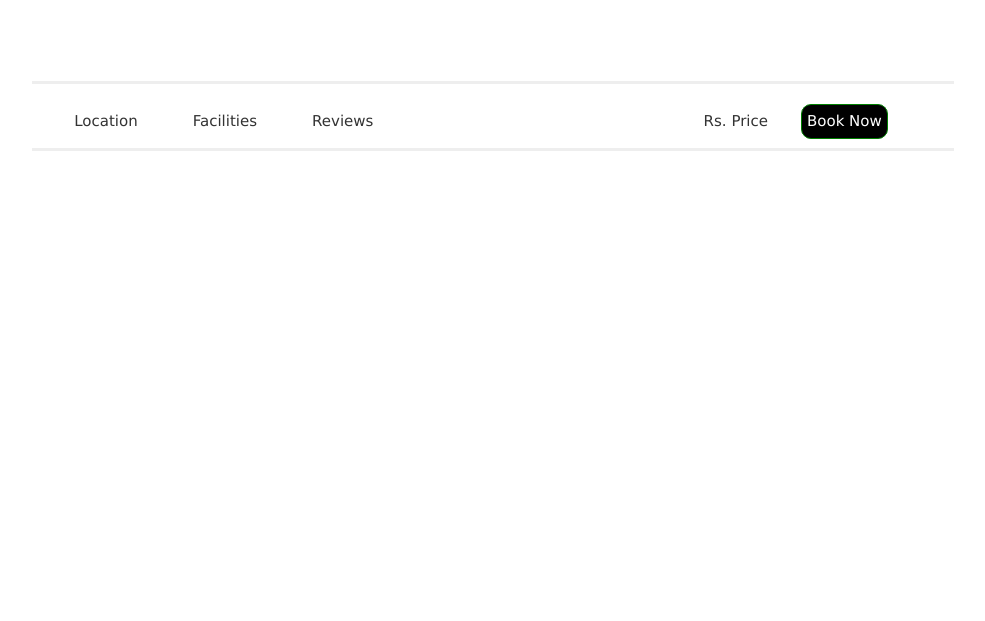
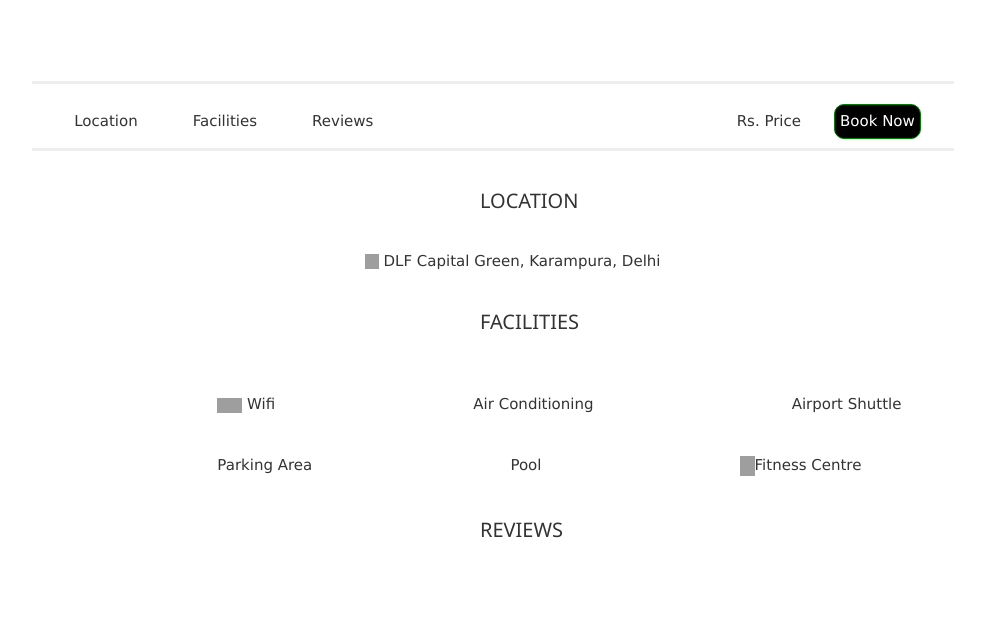
Before and after one commit to satyakinkohli/ashoka-ap2, a Django app: template Travel/templates/hotel_page.html in a window 1280 px wide. Shown: the part 969-1590 px from the top of the page, without its empty margins (160-1145 px from the left). Run offline with Django 3.2, Linux system fonts and the light colour scheme; the template is opened without the code that fills it, so the values that code supplies are empty; some libraries are stand-ins or nearby versions; grey boxes are pictures that could not be loaded.

Commit message:
kaafi sara

```diff
--- a/Travel/templates/hotel_page.html
+++ b/Travel/templates/hotel_page.html
@@ -82,7 +82,7 @@
   float: left;
    width: auto;
    list-style: outside none none;
-   margin-left:30%;
+   margin-left:33%;
    margin-top:0.5%;
 
 }
@@ -100,6 +100,30 @@
 
      color:white;
 }
+
+.address {
+  margin-left: 41%;
+  margin-top:3%;
+}
+
+.try5 {
+   padding: 0px;
+   margin-left:14%;
+   margin-top:3%;
+}
+.try6 {
+   float: left;
+   width: auto;
+   list-style: outside none none;
+   margin-left:18%;
+   margin-top:2%;
+}
+.try7 {
+   padding: 0px;
+   margin-left:14%;
+   margin-top:3%;
+}
+
 
 
 </style>
@@ -212,9 +236,23 @@ function showDivs(n) {
 <hr style="width:72%;margin-left:15%;margin-top:4%;border-width: 3px;color:black;">
 
 <ul class="try1">
-<li class="try2"> Location </li> <li class="try2">Facilities </li><li class="try2"> Reviews </li> <li class="try3"> Rs. Price </li> <li class="labels2"> Book Now </li> </ul>
+<li class="try2"> <a href='#section1'> Location </a> </li> <li class="try2"> <a href='#section2'>Facilities </a> </li><li class="try2">  <a href='#section3'>Reviews </a> </li> <li class="try3"> Rs. Price </li> <li class="labels2"> Book Now </li> </ul>
 
 <hr style="width:72%;margin-left:15%;margin-top:5%;border-width: 3px;color:black;">
 
+<h4 style="margin-left:50%;margin-top:3%;font-style: bold;"id="section1" class="labels3"> LOCATION </h4>
+
+<p class="address"> <img src="https://toppng.com/uploads/preview/vector-location-icon-11569053875gijtj3yvbk.png" width="14px"; height="15px";> DLF Capital Green, Karampura, Delhi </p>
+
+<h4 style="margin-left:50%;margin-top:3%;font-style: bold;" id="section2" class="labels3"> FACILITIES </h4>
+<ul class="try5">
+<li class="try6"> <img src="https://www.clipartmax.com/png/middle/89-891081_wifi-icon-png-images-free-download-transparent-background-wifi-icon.png" height="15px" width="25px";> Wifi </li> <li class="try6">Air Conditioning </li><li class="try6"> Airport Shuttle </li> </ul>
+<br>
+<ul class="try7">
+<li class="try6"> Parking Area</li> <li class="try6">Pool </li><li class="try6"> <img src="https://e7.pngegg.com/pngimages/79/814/png-clipart-fitness-centre-computer-icons-dumbbell-weight-training-gym-physical-fitness-text.png" height="20px" width="15px">Fitness Centre </li> </ul>
+<br>
+<h4 style="margin-left:50%;margin-top:5%;font-style: bold;" id="section3"> REVIEWS </h4>
+
+
 </body>
 </html>
```
